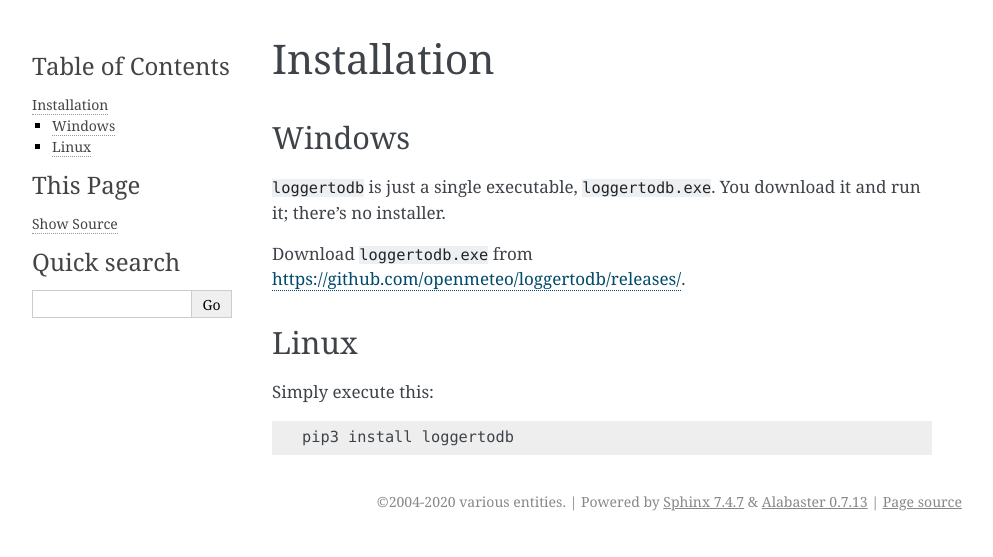
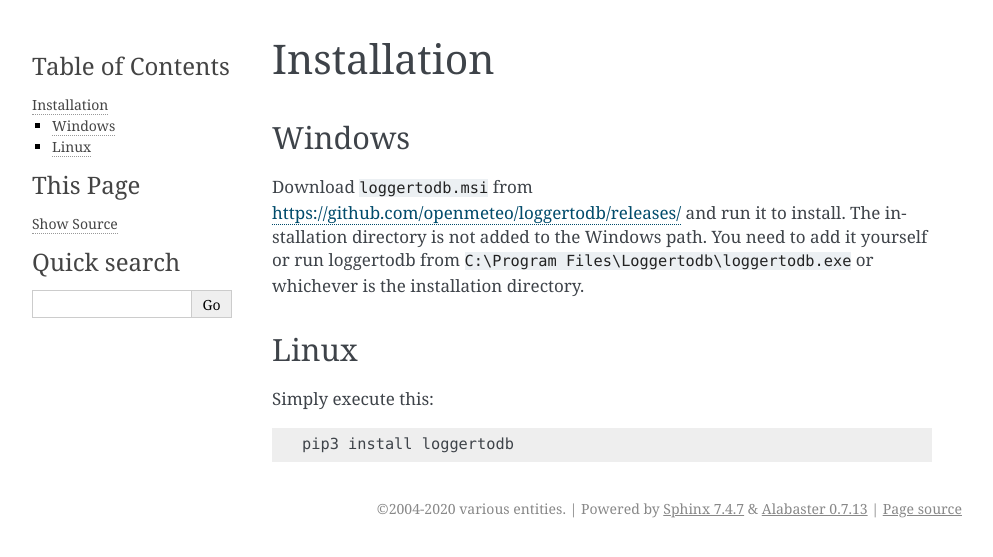
Before and after one commit to openmeteo/loggertodb, a Sphinx documentation site: the page built from docs/installation.rst, in a window 1280 px wide. Shown: the top 557 px of the page, without its empty margins (148-1141 px from the left). Built offline with Sphinx 7.4.7, drawn with Linux system fonts in a browser that asks for light colours; the version number could not be read and is left out.

```diff
--- a/docs/installation.rst
+++ b/docs/installation.rst
@@ -9,11 +9,12 @@ Installation
 Windows
 =======
 
-``loggertodb`` is just a single executable, ``loggertodb.exe``. You
-download it and run it; there's no installer.
-
-Download ``loggertodb.exe`` from
-https://github.com/openmeteo/loggertodb/releases/.
+Download ``loggertodb.msi`` from
+https://github.com/openmeteo/loggertodb/releases/ and run it to install.
+The installation directory is not added to the Windows path. You need to
+add it yourself or run loggertodb from
+``C:\Program Files\Loggertodb\loggertodb.exe`` or whichever is the
+installation directory.
 
 Linux
 =====
--- a/pyproject.toml
+++ b/pyproject.toml
@@ -1,6 +1,9 @@
 [build-system]
 requires = ["setuptools>=61.0", "setuptools-scm>=7.1"]
 build-backend = "setuptools.build_meta"
+
+[tool.setuptools.packages.find]
+exclude = ["installer"]
 
 [project]
 dynamic = ["version"]
```
Also changed, not shown: docs/release-notes.rst (+8 -3 lines), 6 other files.
